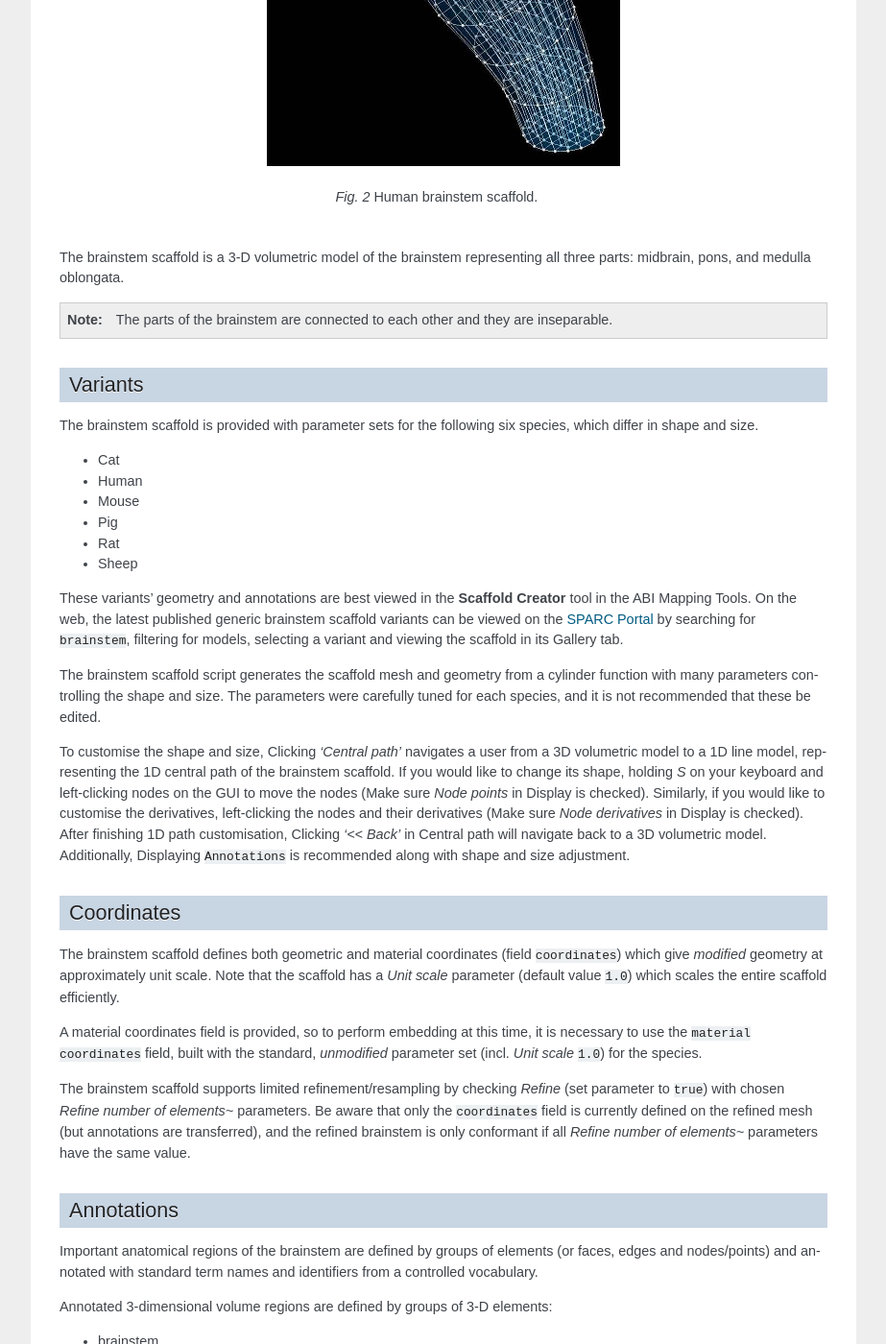
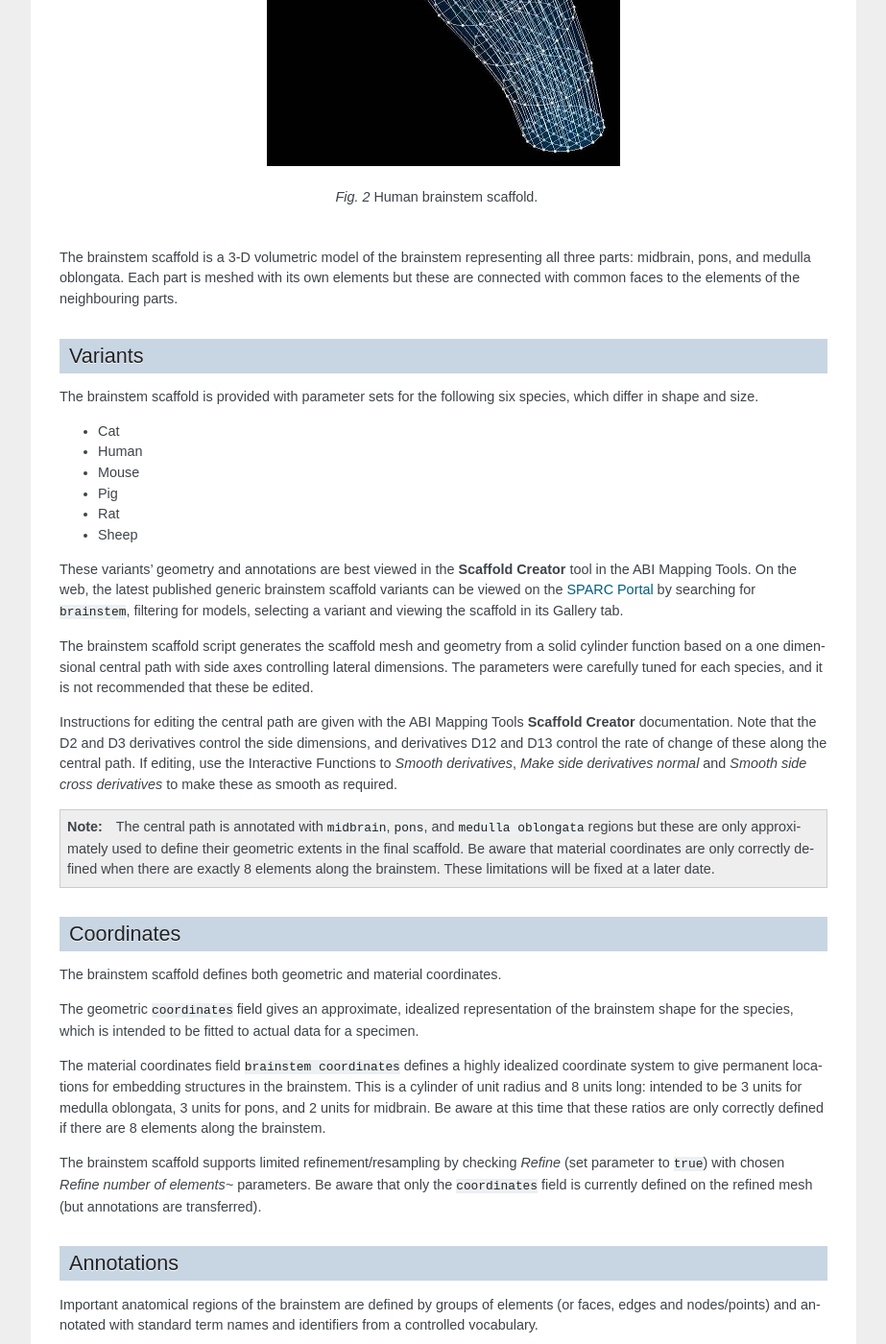
Before and after one commit to ABI-Software/scaffoldmaker, a Sphinx documentation site: the page built from docs/scaffolds/brainstem.rst, in a window 1280 px wide and 1400 px high, scrolled down 558 px. Shown: the whole window at 96% size, without its empty margins (198-1121 px from the left). Built offline with Sphinx 7.4.7, drawn with Linux system fonts in a browser that asks for light colours; some of the changed text lies outside the part shown.

Commit message:
Improve brainstem scaffold documentation

```diff
--- a/docs/scaffolds/brainstem.rst
+++ b/docs/scaffolds/brainstem.rst
@@ -1,8 +1,8 @@
 Brainstem Scaffold
 ==================
 
-The current recommended brainstem scaffold is ``3D brainstem 1`` built from ``class MeshType_3d_brainstem1``;
-the human variant is shown in :numref:`fig-scaffoldmaker-human-brainstem`.
+The current brainstem scaffold is ``3D brainstem 1`` built from ``class MeshType_3d_brainstem1``.
+The human variant is shown in :numref:`fig-scaffoldmaker-human-brainstem`.
 
 .. _fig-scaffoldmaker-human-brainstem:
 
@@ -12,11 +12,8 @@ the human variant is shown in :numref:`fig-scaffoldmaker-human-brainstem`.
    Human brainstem scaffold.
 
 The brainstem scaffold is a 3-D volumetric model of the brainstem representing all three parts: midbrain, pons, and
-medulla oblongata.
-
-.. note::
-
-  The parts of the brainstem are connected to each other and they are inseparable.
+medulla oblongata. Each part is meshed with its own elements but these are connected with common faces to the elements
+of the neighbouring parts.
 
 Variants
 --------
@@ -35,31 +32,38 @@ On the web, the latest published generic brainstem scaffold variants can be view
 `SPARC Portal <https://sparc.science/>`_ by searching for ``brainstem``, filtering for models, selecting a variant and
 viewing the scaffold in its Gallery tab.
 
-The brainstem scaffold script generates the scaffold mesh and geometry from a cylinder function with many parameters
-controlling the shape and size. The parameters were carefully tuned for each species, and it is not recommended that
-these be edited.
+The brainstem scaffold script generates the scaffold mesh and geometry from a solid cylinder function based on a
+one dimensional central path with side axes controlling lateral dimensions. The parameters were carefully tuned for
+each species, and it is not recommended that these be edited.
 
-To customise the shape and size, Clicking *'Central path'* navigates a user from a 3D volumetric model to a 1D line model,
-representing the 1D central path of the brainstem scaffold. If you would like to change its shape, holding *S* on your keyboard
-and left-clicking nodes on the GUI to move the nodes (Make sure *Node points* in Display is checked). Similarly, if you would
-like to customise the derivatives, left-clicking the nodes and their derivatives (Make sure *Node derivatives* in Display is checked).
-After finishing 1D path customisation, Clicking *'<< Back'* in Central path will navigate back to a 3D volumetric model.
-Additionally, Displaying ``Annotations`` is recommended along with shape and size adjustment.
+Instructions for editing the central path are given with the ABI Mapping Tools **Scaffold Creator** documentation.
+Note that the D2 and D3 derivatives control the side dimensions, and derivatives D12 and D13 control the rate of change
+of these along the central path. If editing, use the Interactive Functions to *Smooth derivatives*,
+*Make side derivatives normal* and *Smooth side cross derivatives* to make these as smooth as required.
+
+.. note::
+
+   The central path is annotated with ``midbrain``, ``pons``, and ``medulla oblongata`` regions but these are only
+   approximately used to define their geometric extents in the final scaffold. Be aware that material coordinates are
+   only correctly defined when there are exactly 8 elements along the brainstem. These limitations will be fixed at a
+   later date.
 
 Coordinates
 -----------
 
-The brainstem scaffold defines both geometric and material coordinates (field ``coordinates``) which give *modified* geometry at approximately
-unit scale. Note that the scaffold has a *Unit scale* parameter (default value ``1.0``) which scales the entire
-scaffold efficiently.
+The brainstem scaffold defines both geometric and material coordinates.
 
-A material coordinates field is provided, so to perform embedding at this time, it is necessary to use the
-``material coordinates`` field, built with the standard, *unmodified* parameter set (incl. *Unit scale* ``1.0``) for the species.
+The geometric ``coordinates`` field gives an approximate, idealized representation of the brainstem shape for the
+species, which is intended to be fitted to actual data for a specimen.
+
+The material coordinates field ``brainstem coordinates`` defines a highly idealized coordinate system to give
+permanent locations for embedding structures in the brainstem. This is a cylinder of unit radius and 8 units long:
+intended to be 3 units for medulla oblongata, 3 units for pons, and 2 units for midbrain. Be aware at this time that
+these ratios are only correctly defined if there are 8 elements along the brainstem.
 
 The brainstem scaffold supports limited refinement/resampling by checking *Refine* (set parameter to ``true``) with
 chosen *Refine number of elements~* parameters. Be aware that only the ``coordinates`` field is currently defined
-on the refined mesh (but annotations are transferred), and the refined brainstem is only conformant if all *Refine
-number of elements~* parameters have the same value.
+on the refined mesh (but annotations are transferred).
 
 Annotations
 -----------
@@ -79,7 +83,8 @@ different material properties in models and the strain/curvature penalty (stiffn
 
 Annotated 2-dimensional surface regions are defined for matching annotated contours digitized from medical images
 including (where ``interface`` means the outside boundary of the brainstem connecting to different organs such as
-thalamus and spinal cord, ``exterior`` is the outside boundary of the brainstem):
+thalamus and spinal cord, ``exterior`` is the outside boundary of the brainstem not including interfaces to structures
+along its length):
 
 * brainstem exterior
 * brainstem-spinal cord interface
@@ -88,8 +93,8 @@ thalamus and spinal cord, ``exterior`` is the outside boundary of the brainstem)
 * pons exterior
 * thalamus-brainstem interface
 
-Annotated 1-dimensional line regions are defined for displaying a 3D annotation groups on the 1D line model. This
-helps a user during shape and size customisation.
+Annotated 1-dimensional line regions are defined on the central path and used to label elements in each part (but be
+aware of their limitations noted above):
 
 * medulla oblongata
 * midbrain
@@ -106,5 +111,3 @@ usable when digitizing:
 * brainstem ventral midline midbrain-pons junction
 * brainstem dorsal midline cranial point
 * brainstem ventral midline cranial point
-
-At present these are defined on the outer surface of the brainstem in each section of the brainstem.
```
